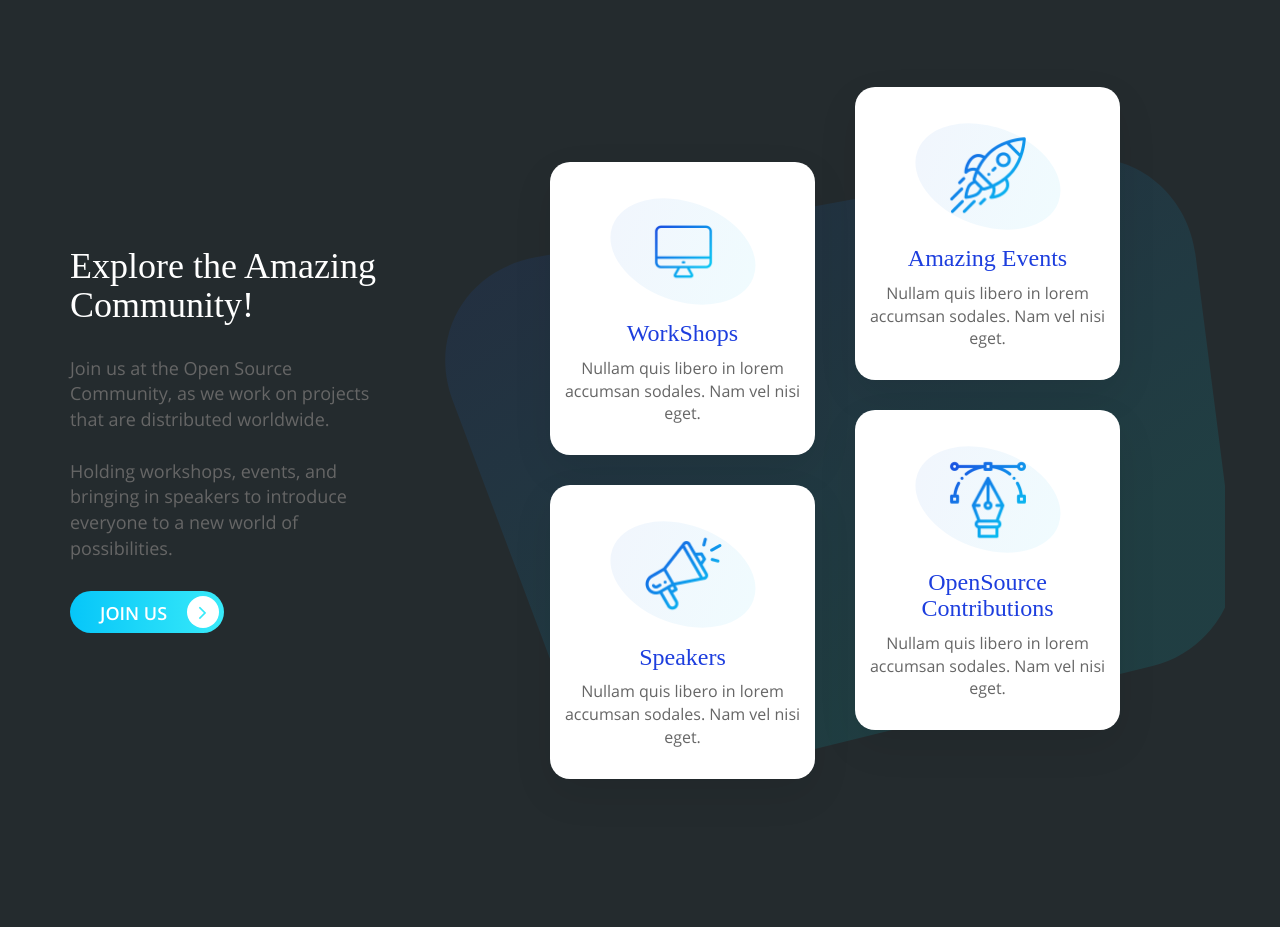
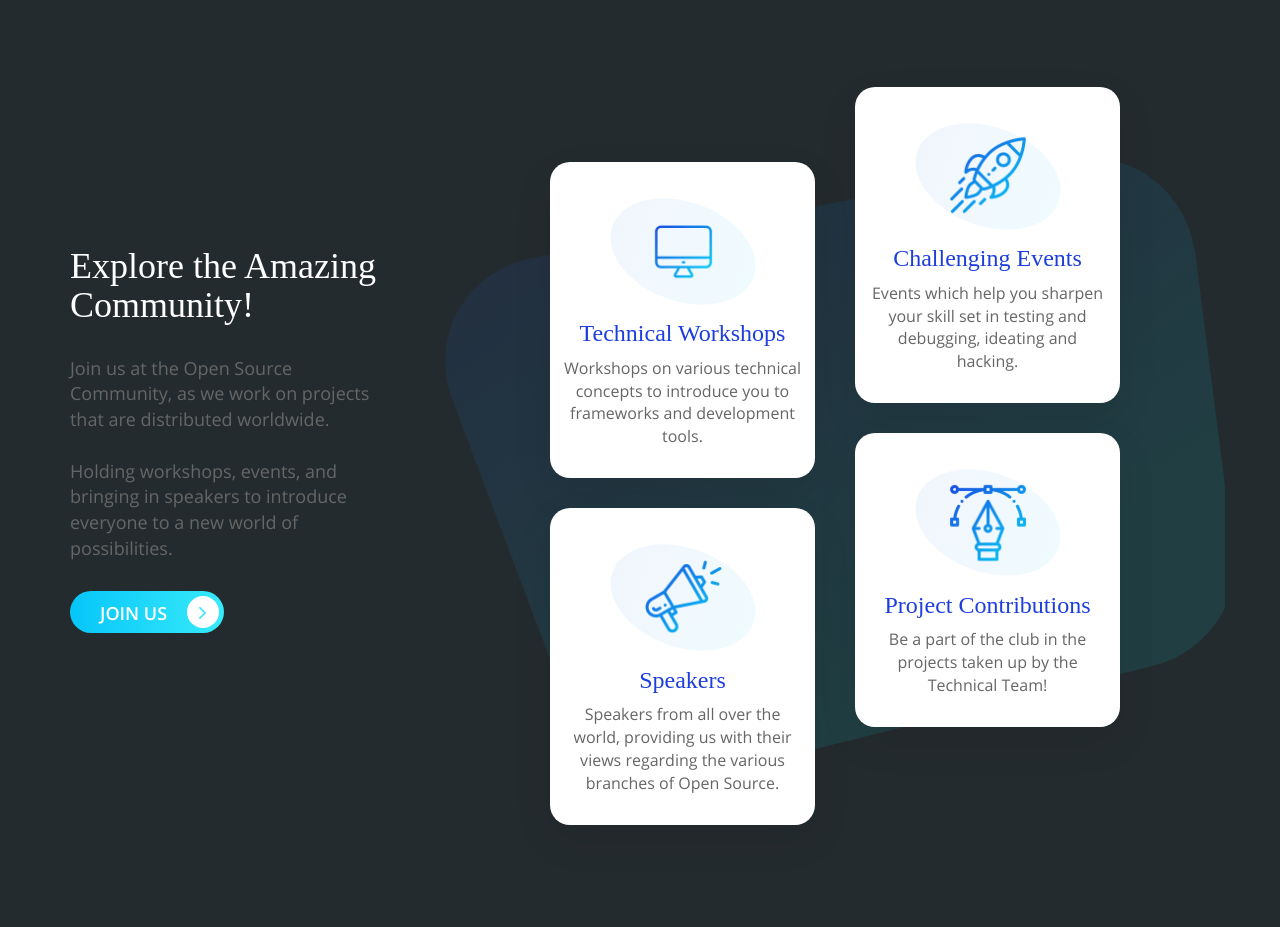
Before and after one commit to osc-vitap/oschub, a Django app: page /dashboard/ in a window 1280 px wide. Shown: the part 636-1563 px from the top of the page. Run offline with Django 3.2, Linux system fonts and the light colour scheme; the visitor is signed in with stand-in values (Sample User, id 1); some libraries are stand-ins or nearby versions; some web fonts are replaced.

Commit message:
Modified the contents for main2.html and added links in base.html.

```diff
--- a/dashboard/templates/dashboard/main2.html
+++ b/dashboard/templates/dashboard/main2.html
@@ -71,10 +71,9 @@
                     />
                   </div>
                   <div class="card-body">
-                    <h3 class="card-title">WorkShops</h3>
+                    <h3 class="card-title">Technical Workshops</h3>
                     <p class="card-text">
-                      Nullam quis libero in lorem accumsan sodales. Nam vel nisi
-                      eget.
+                      Workshops on various technical concepts to introduce you to frameworks and development tools.
                     </p>
                   </div>
                 </div>
@@ -89,8 +88,7 @@
                   <div class="card-body">
                     <h3 class="card-title">Speakers</h3>
                     <p class="card-text">
-                      Nullam quis libero in lorem accumsan sodales. Nam vel nisi
-                      eget.
+                      Speakers from all over the world, providing us with their views regarding the various branches of Open Source.
                     </p>
                   </div>
                 </div>
@@ -101,10 +99,9 @@
                     <img class="card-img-top" src="{% static 'dashboard/images/seo.png' %}" alt="" />
                   </div>
                   <div class="card-body">
-                    <h3 class="card-title">Amazing Events</h3>
+                    <h3 class="card-title">Challenging Events</h3>
                     <p class="card-text">
-                      Nullam quis libero in lorem accumsan sodales. Nam vel nisi
-                      eget.
+                      Events which help you sharpen your skill set in testing and debugging, ideating and hacking.
                     </p>
                   </div>
                 </div>
@@ -117,10 +114,9 @@
                     />
                   </div>
                   <div class="card-body">
-                    <h3 class="card-title">OpenSource Contributions</h3>
+                    <h3 class="card-title">Project Contributions</h3>
                     <p class="card-text">
-                      Nullam quis libero in lorem accumsan sodales. Nam vel nisi
-                      eget.
+                      Be a part of the club in the projects taken up by the Technical Team!
                     </p>
                   </div>
                 </div>
@@ -203,7 +199,7 @@
     <!-- --------------------------------upcoming events block------------- -->
     <div class="container-fluid gtco-news" id="news" style="margin-top: 200px;">
       <div class="container">
-        <h2>UpComing Events</h2>
+        <h2>Upcoming Events</h2>
         <div class="owl-carousel owl-carousel2 owl-theme">
           <div>
             <div class="card text-center">
@@ -464,7 +460,7 @@
 
 
     <!-- -------------------------sponsors block------------------ -->
-    <h1><center>Thank you SPONSORS</center></h1>
+    <h1><center>Meet our Sponsors!</center></h1>
     <div class="container-fluid gtco-logo-area">
       <div class="container">
         <div class="row">
--- a/templates/base.html
+++ b/templates/base.html
@@ -56,22 +56,20 @@
             <div class='footer-a-wrapper'>
               <div class='footer-a-items'>
                 <h2>About Us</h2>
-                <a>Mozilla Community Portal</a>
-                <a>Community Participation Guidelines</a>
-                <a>Gallery</a>
+                <a href="https://community.mozilla.org/en/groups/open-source-community/">Mozilla Community Portal</a>
+                <a href="https://www.mozilla.org/en-US/about/governance/policies/participation/">Community Participation Guidelines</a>
+                <a href="https://www.oscvitap.org/gallery">Gallery</a>
               </div>
               <div class='footer-a-items'>
                 <h2>Contact Us</h2>
-                <a>Contact</a>
-                <a>GitHub Organization</a>
-                <a>Sponsorships</a>
+                <a href="https://www.oscvitap.org/contact">Contact</a>
+                <a href="https://github.com/Open-Source-Community-VIT-AP/">GitHub Organization</a>
               </div>
             </div>
             <div class='footer-a-wrapper'>
               <div class='footer-a-items'>
                 <h2>Videos</h2>
-                <a>Tech Cast Series</a>
-                <a>Hacktoberfest 2020</a>
+                <a href="https://www.oscvitap.org/techcast">Tech Cast Series</a>
               </div>
               <div class='footer-a-items'>
                 <h2>Admin</h2>
@@ -83,17 +81,17 @@
           <section class='social-media'>
             <div class='social-media-wrap'>
               <div class='footer-logo'>
-                <a href='' class='social-logo'>
+                <a href='https://www.oscvitap.org' class='social-logo'>
                     <img class="img" src="{% static '/dashboard/images/osclogo.png' %}" alt="osclogo" width="240" height="60"/>
                 </a>
               </div>
               <small class='website-rights'>Open Source Community: VIT-AP © 2020</small>
               <div class='social-icons'>
-                <a class="social-icon-a"><i aria-hidden="true" class="fa fa-facebook" data-toggle="tooltip" title="Facebook"></i></a>
-                <a class="social-icon-a"><i aria-hidden="true" class="fa fa-instagram" data-toggle="tooltip" title="Instagram"></i></a>
-                <a class="social-icon-a"><i aria-hidden="true" class="fa fa-youtube" data-toggle="tooltip" title="Youtube"></i></a>
-                <a class="social-icon-a"><i aria-hidden="true" class="fa fa-linkedin" data-toggle="tooltip" title="LinkedIN"></i></a>
-                <a class="social-icon-a"><i aria-hidden="true" class="fa fa-github" data-toggle="tooltip" title="GitHub"></i></a>
+                <a href="https://www.facebook.com/vitap.osc/" class="social-icon-a"><i aria-hidden="true" class="fa fa-facebook" data-toggle="tooltip" title="Facebook"></i></a>
+                <a href="https://www.instagram.com/osc.vitap/" class="social-icon-a"><i aria-hidden="true" class="fa fa-instagram" data-toggle="tooltip" title="Instagram"></i></a>
+                <a href="https://www.youtube.com/channel/UCL7e5F8GJIkLDKiu5pv2NAw" class="social-icon-a"><i aria-hidden="true" class="fa fa-youtube" data-toggle="tooltip" title="Youtube"></i></a>
+                <a href="https://www.linkedin.com/company/open-source-community-vit-ap" class="social-icon-a"><i aria-hidden="true" class="fa fa-linkedin" data-toggle="tooltip" title="LinkedIn"></i></a>
+                <a href="https://github.com/Open-Source-Community-VIT-AP/" class="social-icon-a"><i aria-hidden="true" class="fa fa-github" data-toggle="tooltip" title="GitHub"></i></a>
               </div>
             </div>
           </section>
```
